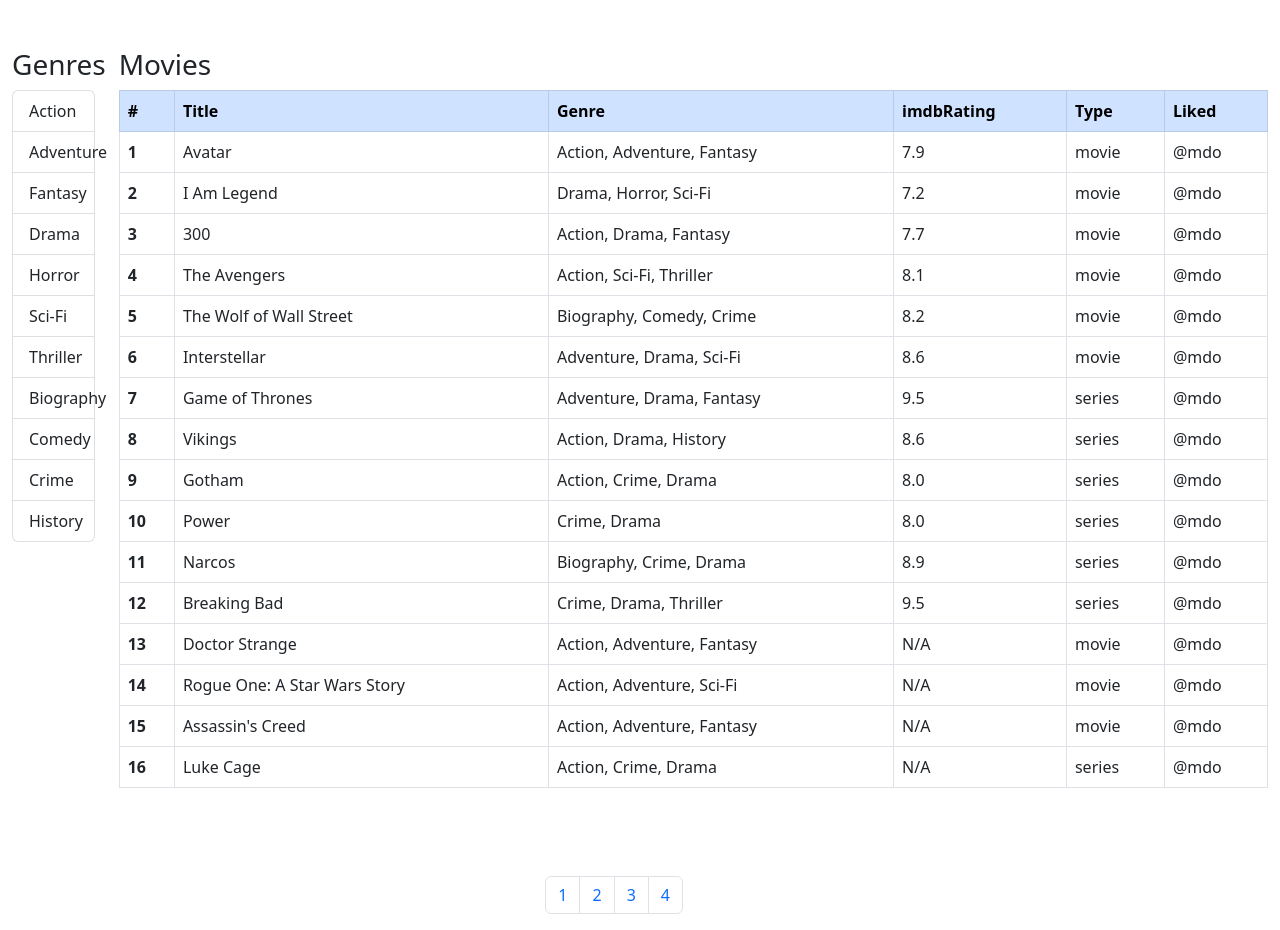
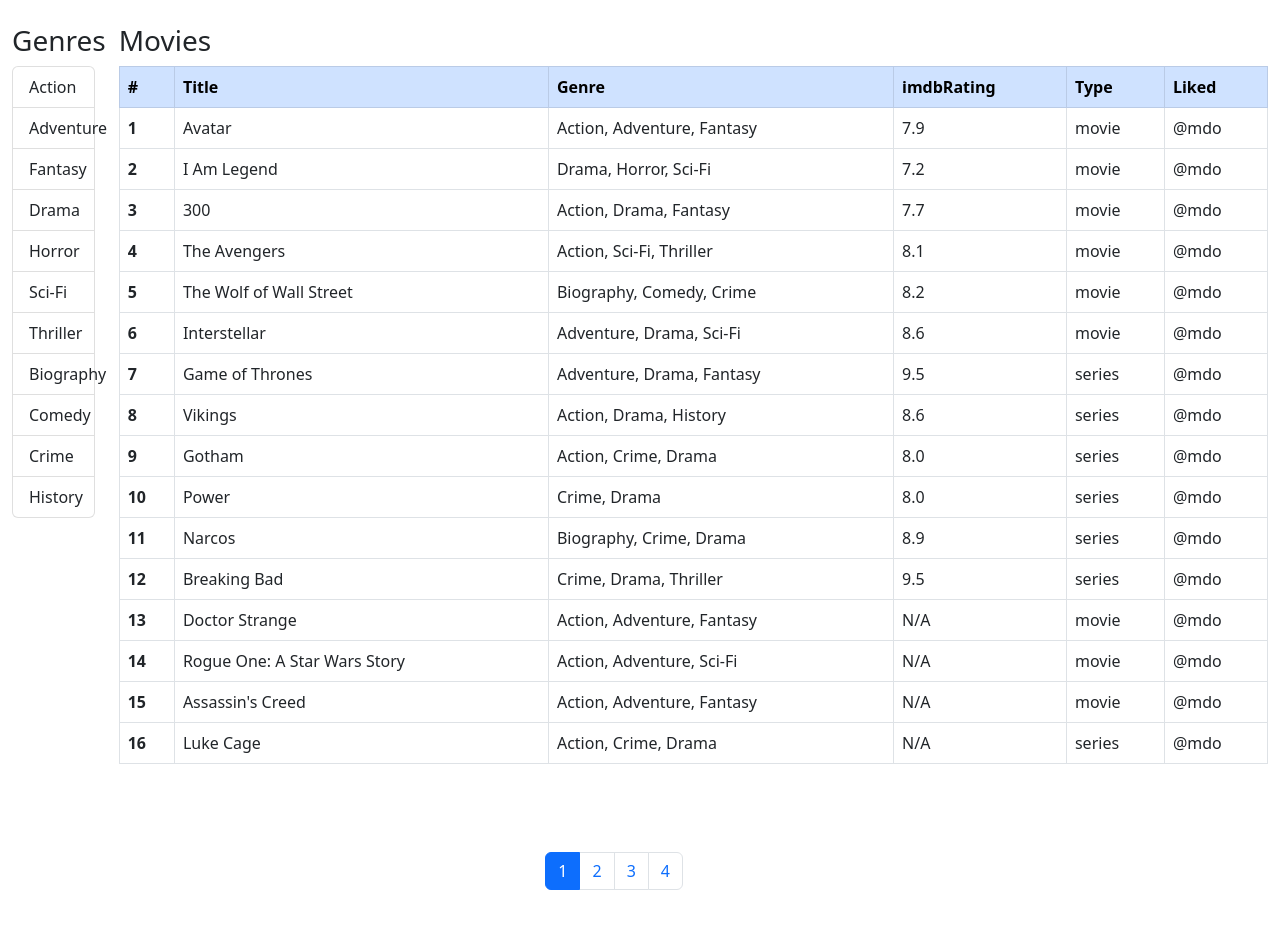
Before and after one commit to samimaftabahmed/react_practice_3, a React (Create React App) app: page / in a window 1280 px wide. After the commit the page ends 906 px from the top, so only its background shows below. Built offline with nearby package versions, Linux system fonts and the light colour scheme.

Commit message:
active pagination

```diff
--- a/src/components/main-page.jsx
+++ b/src/components/main-page.jsx
@@ -18,7 +18,6 @@
   render() {
     return (
       <React.Fragment>
-        <br />
         <br />
         <div className="container-fluid">
           <div className="row">
--- a/src/components/pagination/page.jsx
+++ b/src/components/pagination/page.jsx
@@ -3,15 +3,19 @@
 class Page extends Component {
   state = {};
   render() {
-    const { number, onPageChange } = this.props;
+    const { pageNo, onPageChange, currentPage } = this.props;
     return (
-      <li className="page-item">
-        <a className="page-link" onClick={() => onPageChange(number)}>
-          {number}
+      <li className={this.getPageClasses(pageNo, currentPage)}>
+        <a className="page-link" onClick={() => onPageChange(pageNo)}>
+          {pageNo}
         </a>
       </li>
     );
   }
+
+  getPageClasses = (pageNo, currentPage) => {
+    return pageNo === currentPage ? "page-item active" : "page-item";
+  };
 }
 
 export default Page;
--- a/src/components/pagination/pagination_parent.jsx
+++ b/src/components/pagination/pagination_parent.jsx
@@ -2,7 +2,9 @@
 import Page from "./page";
 import _ from "lodash";
 class Pagination extends Component {
-  state = {};
+  state = {
+    currentPage: 1,
+  };
   render() {
     const { pageSize, totalElements } = this.props;
     const totalPages = Math.ceil(totalElements / pageSize);
@@ -14,8 +16,9 @@
           {pages.map((pageNo) => (
             <Page
               key={pageNo}
-              number={pageNo}
+              pageNo={pageNo}
               onPageChange={this.handlePageChange}
+              currentPage={this.state.currentPage}
             />
           ))}
         </ul>
@@ -25,6 +28,7 @@
 
   handlePageChange = (pageNo) => {
     console.log("Page No:", pageNo);
+    this.setState({ currentPage: pageNo });
   };
 }
 
```
